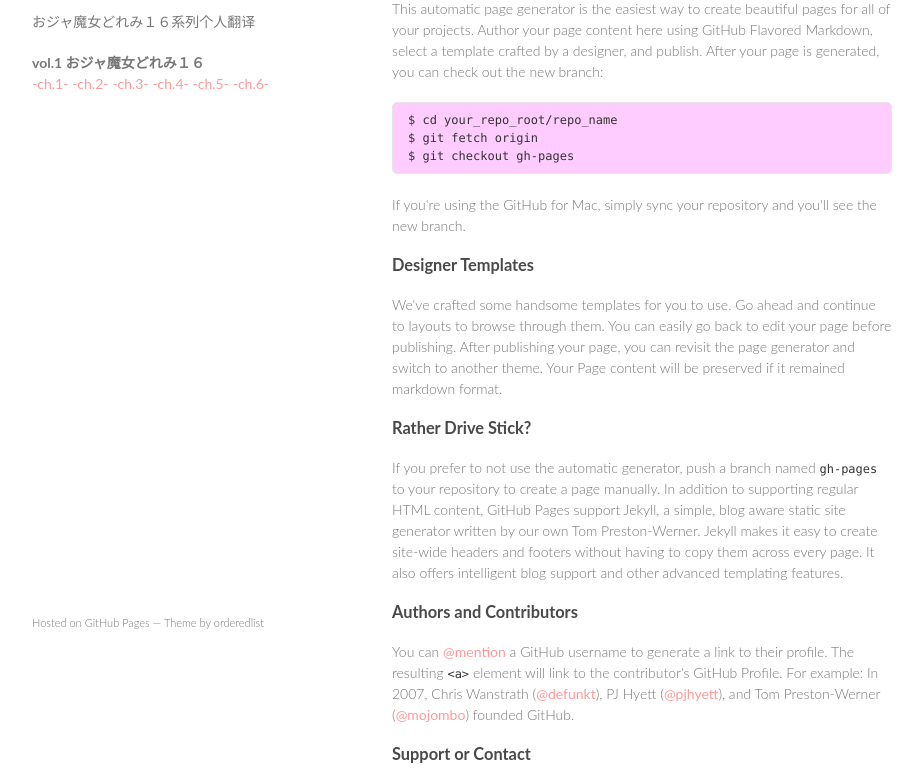
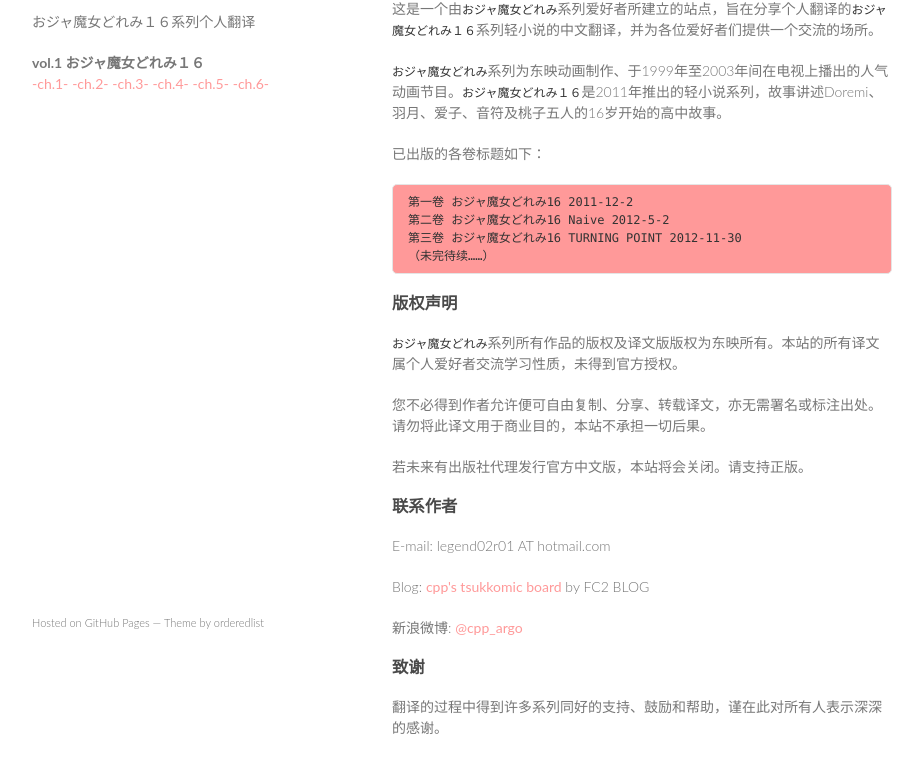
Before and after one commit to od16/od16.github.com, a plain HTML site: page index.html in a window 1280 px wide. Shown: the part 98-878 px from the top of the page, without its empty margins (178-1101 px from the left). Drawn offline with Linux system fonts and the light colour scheme.

Commit message:
index page change

```diff
--- a/index.html
+++ b/index.html
@@ -16,7 +16,7 @@
   <body>
     <div class="wrapper">
       <header>
-        <h1><b><a href="index.html">Ojamajo Doremi 16</a></b></h1>
+        <h1><a href="index.html">Ojamajo Doremi 16</a></h1>
         <p>おジャ魔女どれみ１６系列个人翻译</p>
         <p></p>
 
@@ -26,32 +26,38 @@
 
       </header>
       <section>
-        <h3>Welcome to GitHub Pages.</h3>
+        <h3>欢迎光临本站。</h3>
 
-<p>This automatic page generator is the easiest way to create beautiful pages for all of your projects. Author your page content here using GitHub Flavored Markdown, select a template crafted by a designer, and publish. After your page is generated, you can check out the new branch:</p>
+<p>这是一个由<code>おジャ魔女どれみ</code>系列爱好者所建立的站点，旨在分享个人翻译的<code>おジャ魔女どれみ１６</code>系列轻小说的中文翻译，并为各位爱好者们提供一个交流的场所。</p>
 
-<pre><code>$ cd your_repo_root/repo_name
-$ git fetch origin
-$ git checkout gh-pages
+<p><code>おジャ魔女どれみ</code>系列为东映动画制作、于1999年至2003年间在电视上播出的人气动画节目。<code>おジャ魔女どれみ１６</code>是2011年推出的轻小说系列，故事讲述Doremi、羽月、爱子、音符及桃子五人的16岁开始的高中故事。</p>
+
+<p>已出版的各卷标题如下：</p>
+
+<pre><code>第一卷 おジャ魔女どれみ16 2011-12-2
+第二卷 おジャ魔女どれみ16 Naive 2012-5-2
+第三卷 おジャ魔女どれみ16 TURNING POINT 2012-11-30
+（未完待续……）
 </code></pre>
+<h3>版权声明</h3>
 
-<p>If you're using the GitHub for Mac, simply sync your repository and you'll see the new branch.</p>
+<p><code>おジャ魔女どれみ</code>系列所有作品的版权及译文版版权为东映所有。本站的所有译文属个人爱好者交流学习性质，未得到官方授权。</p>
 
-<h3>Designer Templates</h3>
+<p>您不必得到作者允许便可自由复制、分享、转载译文，亦无需署名或标注出处。请勿将此译文用于商业目的，本站不承担一切后果。</p>
 
-<p>We've crafted some handsome templates for you to use. Go ahead and continue to layouts to browse through them. You can easily go back to edit your page before publishing. After publishing your page, you can revisit the page generator and switch to another theme. Your Page content will be preserved if it remained markdown format.</p>
+<p>若未来有出版社代理发行官方中文版，本站将会关闭。请支持正版。</p>
 
-<h3>Rather Drive Stick?</h3>
+<h3>联系作者</h3>
 
-<p>If you prefer to not use the automatic generator, push a branch named <code>gh-pages</code> to your repository to create a page manually. In addition to supporting regular HTML content, GitHub Pages support Jekyll, a simple, blog aware static site generator written by our own Tom Preston-Werner. Jekyll makes it easy to create site-wide headers and footers without having to copy them across every page. It also offers intelligent blog support and other advanced templating features.</p>
+<p>E-mail: legend02r01 AT hotmail.com</p>
 
-<h3>Authors and Contributors</h3>
+<p>Blog: <a href="http://tsukkomic.blog.fc2blog.net" target="_blank">cpp's tsukkomic board</a> by FC2 BLOG</p>
 
-<p>You can <a href="https://github.com/blog/821" class="user-mention">@mention</a> a GitHub username to generate a link to their profile. The resulting <code>&lt;a&gt;</code> element will link to the contributor's GitHub Profile. For example: In 2007, Chris Wanstrath (<a href="https://github.com/defunkt" class="user-mention">@defunkt</a>), PJ Hyett (<a href="https://github.com/pjhyett" class="user-mention">@pjhyett</a>), and Tom Preston-Werner (<a href="https://github.com/mojombo" class="user-mention">@mojombo</a>) founded GitHub.</p>
+<p>新浪微博: <a href="http://weibo.com/argocpp" target="_blank">@cpp_argo</a></p>
 
-<h3>Support or Contact</h3>
+<h3>致谢</h3>
 
-<p>Having trouble with Pages? Check out the documentation at <a href="http://help.github.com/pages">http://help.github.com/pages</a> or contact <a href="mailto:support@github.com">support@github.com</a> and we’ll help you sort it out.</p>
+<p>翻译的过程中得到许多系列同好的支持、鼓励和帮助，谨在此对所有人表示深深的感谢。</p>
       </section>
       <footer>
         <p><small>Hosted on GitHub Pages &mdash; Theme by orderedlist</small></p>
--- a/stylesheets/styles.css
+++ b/stylesheets/styles.css
@@ -65,7 +65,7 @@
 
 pre {
   padding:8px 15px;
-  background: #fcf;
+  background: #f99;
   border-radius:5px;
   border:1px solid #e5e5e5;
   overflow-x: auto;
```
